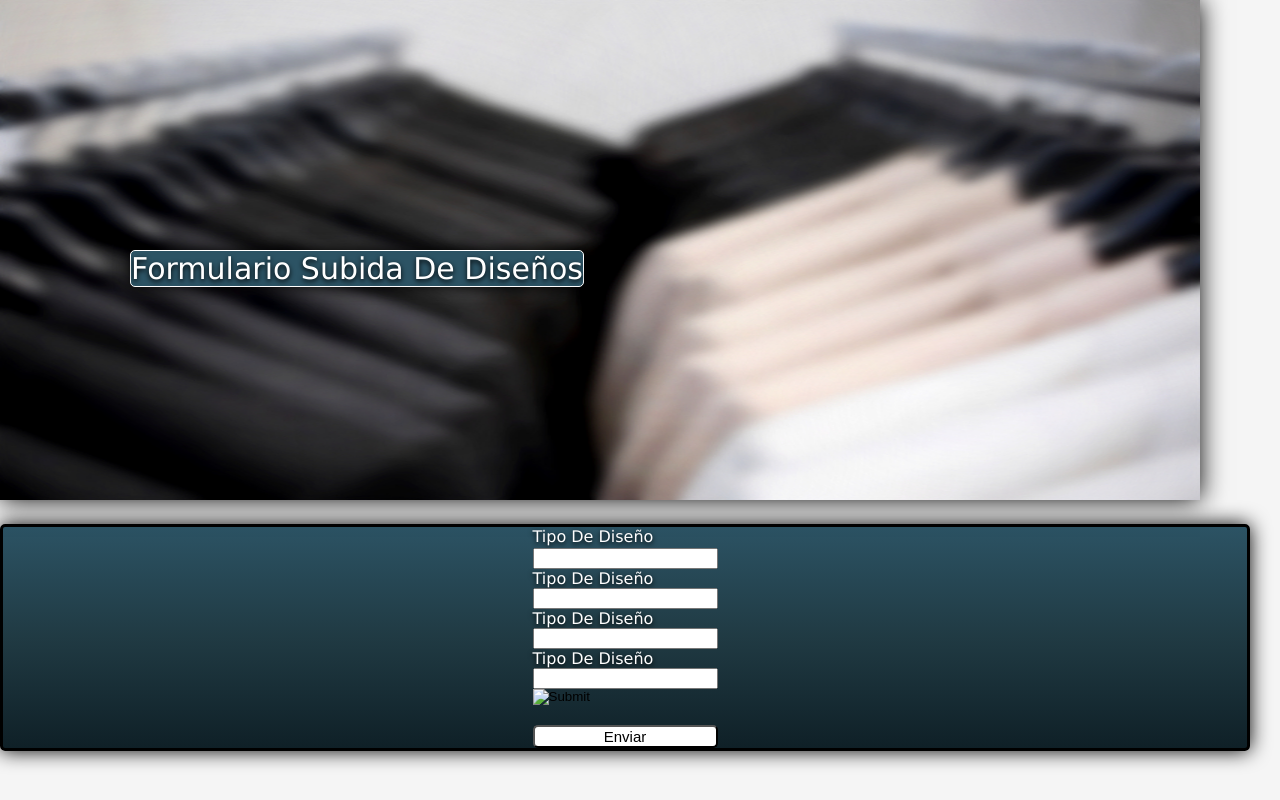
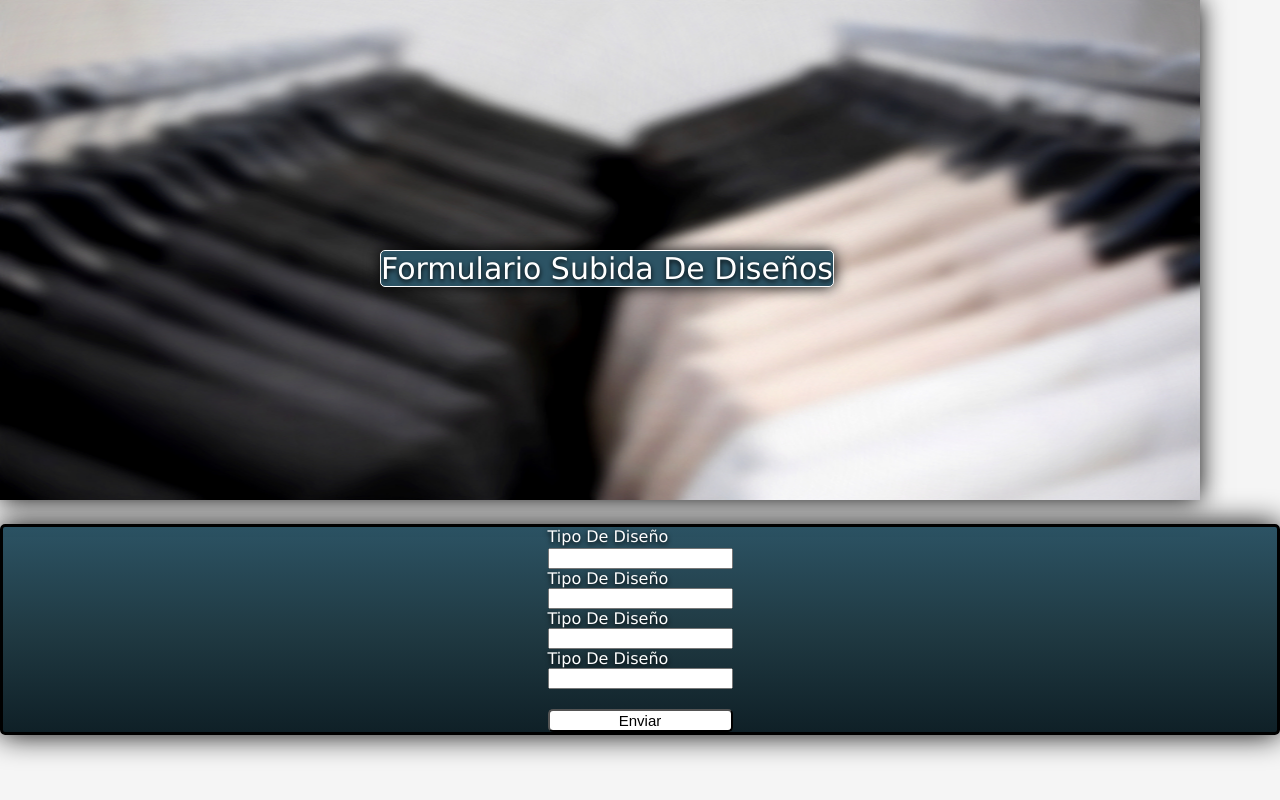
Before and after one commit to Matias3434/SublimeStyle, a plain HTML site: page form.html in a window 1280 px wide. Drawn offline with Linux system fonts and the light colour scheme.

Commit message:
Pagina "Terminada"

```diff
--- a/form.html
+++ b/form.html
@@ -22,11 +22,6 @@
 					<input class="input" type="text" name="Tipo de diseño" id="" />
 					<label for="text">Tipo de diseño</label>
 					<input class="input" type="text" name="Tipo de diseño" id="" />
-					<input
-						class="input-image"
-						type="image"
-						name="Imagen del Diseño"
-						id="" />
 					<button type="submit">Enviar</button>
 				</form>
 			</div>
--- a/style2.css
+++ b/style2.css
@@ -16,7 +16,7 @@ p {
 	z-index: 1;
 	font-size: 30px;
 	text-align: center;
-	margin-left: 20px;
+	margin-left: 60px;
 	margin-top: 250px;
 	color: white;
 	text-decoration: solid;
@@ -50,15 +50,14 @@ form {
 		#0f2027
 	); /* W3C, IE 10+/ Edge, Firefox 16+, Chrome 26+, Opera 12+, Safari 7+ */
 	color: white;
-	box-shadow: 0px 0px 20px black;
+	box-shadow: 0px 0px 30px black;
 	text-decoration: solid;
 	text-transform: capitalize;
 	text-shadow: 0px 2px 5px black;
 	font-family: "Lucida Sans", "Lucida Sans Regular", "Lucida Grande",
 		"Lucida Sans Unicode", Geneva, Verdana, sans-serif;
-  margin-top: 20px;
-  margin-right: 30px;
-  }
+margin-top: 20px;
+}
 
 button {
 	background-color: white;
@@ -76,19 +75,18 @@ button {
 
 @media (min-width: 800px) {
 	img {
-		width: 630px;
+		width: 800px;
 	}
-  p{
-    margin-left: 130px;
-  }
+	p {
+		margin-left: 210px;
+	}
 }
-
 
 @media (min-width: 1200px) {
 	img {
 		width: 1200px;
 	}
-  p{
-
-  }
+	p {
+		margin-left: 380px;
+	}
 }
```
